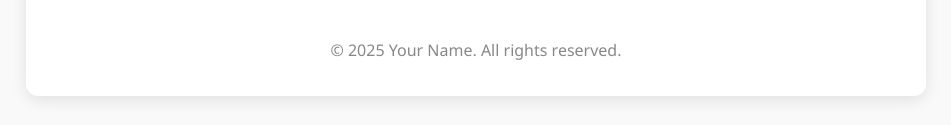
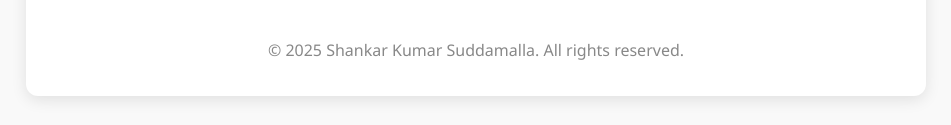
Before and after one commit to ShankarKumarSuddamalla/Blog, a plain HTML site: page Index.html in a window 1280 px wide. Shown: the part 3070-3195 px from the top of the page, without its empty margins (164-1115 px from the left). Drawn offline with Linux system fonts and the light colour scheme.

Commit message:
Update Index.html

```diff
--- a/Index.html
+++ b/Index.html
@@ -193,7 +193,7 @@
       <p><strong>Choose wisely. Grow daily. You’ve got this.</strong></p>
     </div>
 
-    <div class="footer">© 2025 Your Name. All rights reserved.</div>
+    <div class="footer">© 2025 Shankar Kumar Suddamalla. All rights reserved.</div>
   </div>
 </body>
 </html>
```
